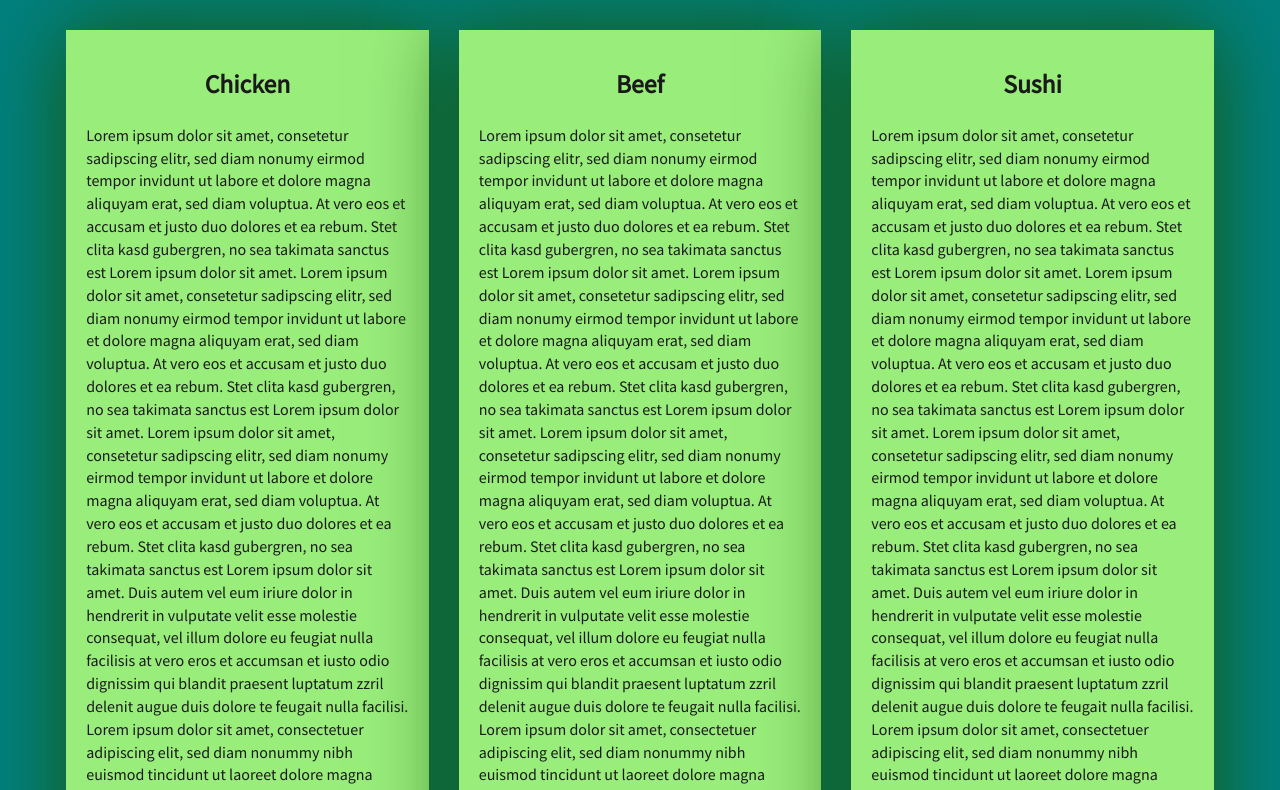
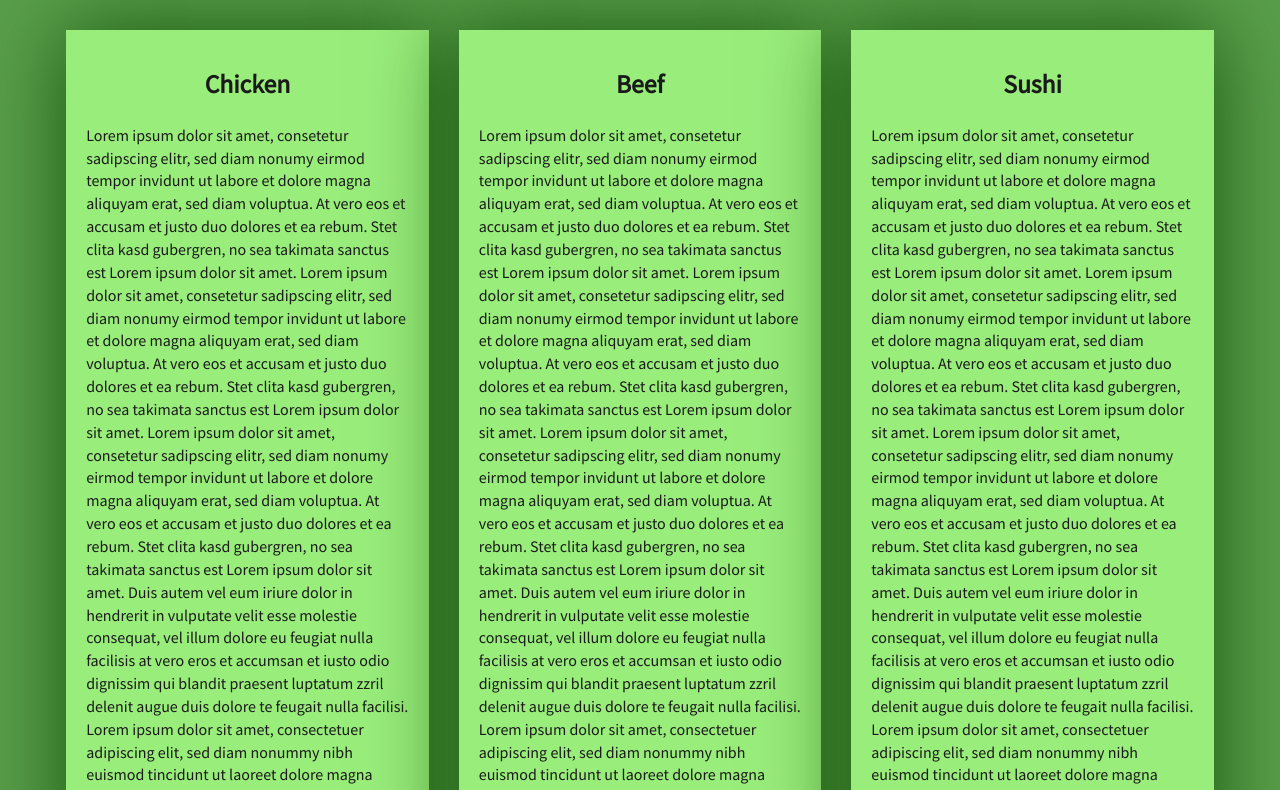
Before and after one commit to j9sh/Coursera-Module-3, a plain HTML site: page index.html in a window 1280 px wide. Shown: the part 197-987 px from the top of the page. Drawn offline with Linux system fonts and the light colour scheme.

Commit message:
Update style.css

```diff
--- a/style.css
+++ b/style.css
@@ -2,7 +2,7 @@ body {
     font-size: 16px;
     font-family: 'Source Sans Pro', sans-serif;
     color: #1a1a1a;
-    background-color: #008080;
+    background-color: #599e4b;
 }
 
 
```
